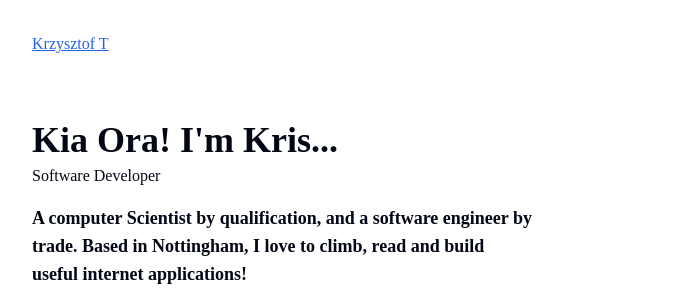
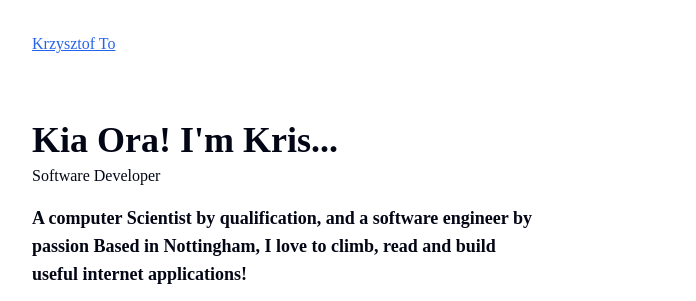
Before and after one commit to Kris1825/web-portfolio, a plain HTML site: page index.html in a window 1280 px wide. Shown: the top 301 px of the page, 240-936 px from the left. Drawn offline with Linux system fonts and the light colour scheme; a web font is replaced by a local one.

Commit message:
Update index.html

```diff
--- a/index.html
+++ b/index.html
@@ -11,7 +11,7 @@
 
 <body>
     <header>
-        <a href="/">Krzysztof T </a>
+        <a href="/">Krzysztof To </a>
         <nav>
             <a target="_blank" href="https://github.com/Kris1825"><i class="fa-brands fa-github"></i></a>
             <a target="_blank" href="https://www.linkedin.com/in/krzysztoftomczak99/"><i class="fa-brands fa-linkedin"></i></a>
@@ -26,7 +26,7 @@
             </div>
             <h5 class="intro-description">
                 A computer Scientist by qualification, and a software
-            engineer by trade. Based in Nottingham, I love to climb, read and
+            engineer by passion Based in Nottingham, I love to climb, read and
         build useful internet applications!
             </h5>
             <div class="links-container">
```
